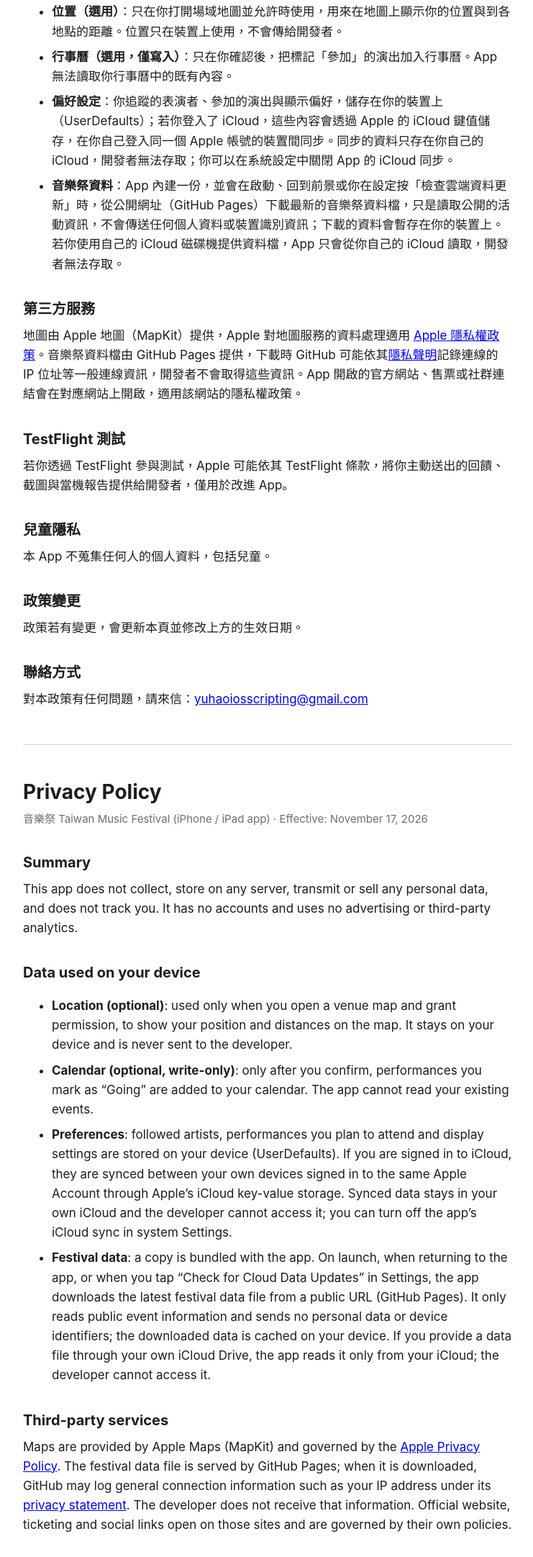
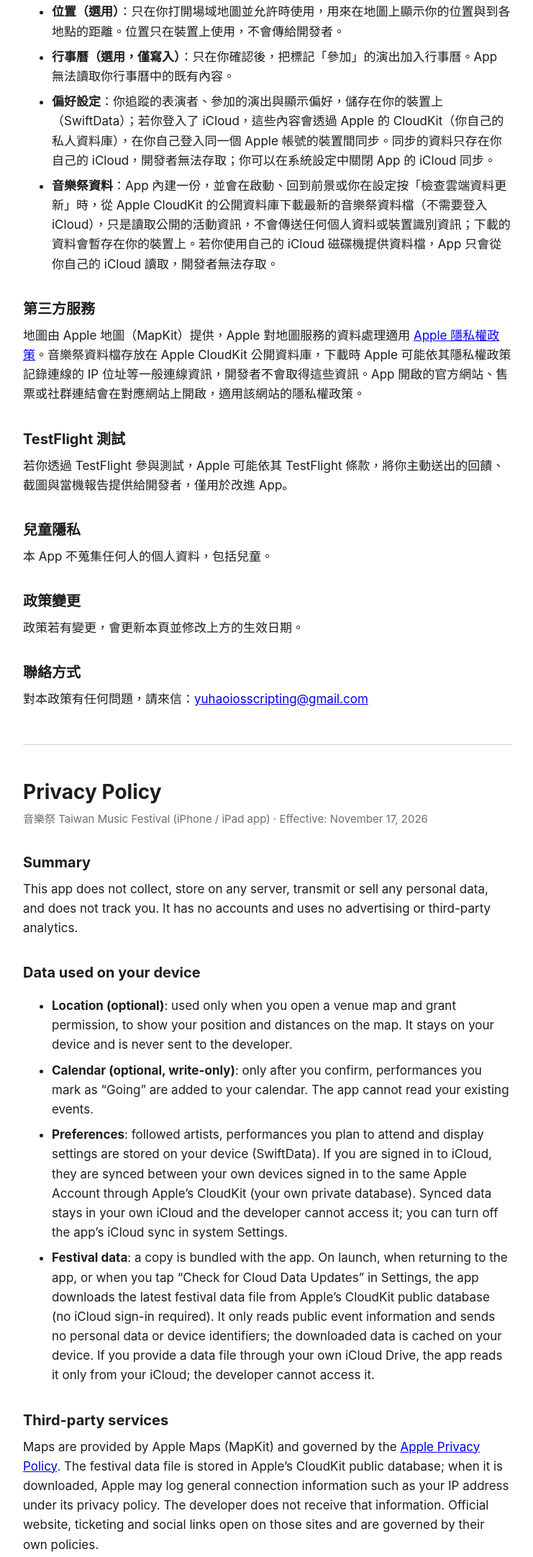
Before and after one commit to yuhao-ios-scripting/taiwan-music-festival-data, a plain HTML site: page privacy/index.html in a window 1280 px wide. Shown: the part 303-2466 px from the top of the page at 72% size, without its empty margins (268-1009 px from the left). Drawn offline with Linux system fonts and the light colour scheme.

Commit message:
Update privacy policy for CloudKit; remove catalog (moved to CloudKit public database)
Co-Authored-By: Claude Sonnet 5.5 <noreply@anthropic.com>

```diff
--- a/privacy/index.html
+++ b/privacy/index.html
@@ -30,12 +30,12 @@
 <ul>
   <li><strong>位置（選用）</strong>：只在你打開場域地圖並允許時使用，用來在地圖上顯示你的位置與到各地點的距離。位置只在裝置上使用，不會傳給開發者。</li>
   <li><strong>行事曆（選用，僅寫入）</strong>：只在你確認後，把標記「參加」的演出加入行事曆。App 無法讀取你行事曆中的既有內容。</li>
-  <li><strong>偏好設定</strong>：你追蹤的表演者、參加的演出與顯示偏好，儲存在你的裝置上（UserDefaults）；若你登入了 iCloud，這些內容會透過 Apple 的 iCloud 鍵值儲存，在你自己登入同一個 Apple 帳號的裝置間同步。同步的資料只存在你自己的 iCloud，開發者無法存取；你可以在系統設定中關閉 App 的 iCloud 同步。</li>
-  <li><strong>音樂祭資料</strong>：App 內建一份，並會在啟動、回到前景或你在設定按「檢查雲端資料更新」時，從公開網址（GitHub Pages）下載最新的音樂祭資料檔，只是讀取公開的活動資訊，不會傳送任何個人資料或裝置識別資訊；下載的資料會暫存在你的裝置上。若你使用自己的 iCloud 磁碟機提供資料檔，App 只會從你自己的 iCloud 讀取，開發者無法存取。</li>
+  <li><strong>偏好設定</strong>：你追蹤的表演者、參加的演出與顯示偏好，儲存在你的裝置上（SwiftData）；若你登入了 iCloud，這些內容會透過 Apple 的 CloudKit（你自己的私人資料庫），在你自己登入同一個 Apple 帳號的裝置間同步。同步的資料只存在你自己的 iCloud，開發者無法存取；你可以在系統設定中關閉 App 的 iCloud 同步。</li>
+  <li><strong>音樂祭資料</strong>：App 內建一份，並會在啟動、回到前景或你在設定按「檢查雲端資料更新」時，從 Apple CloudKit 的公開資料庫下載最新的音樂祭資料檔（不需要登入 iCloud），只是讀取公開的活動資訊，不會傳送任何個人資料或裝置識別資訊；下載的資料會暫存在你的裝置上。若你使用自己的 iCloud 磁碟機提供資料檔，App 只會從你自己的 iCloud 讀取，開發者無法存取。</li>
 </ul>
 
 <h2>第三方服務</h2>
-<p>地圖由 Apple 地圖（MapKit）提供，Apple 對地圖服務的資料處理適用 <a href="https://www.apple.com/legal/privacy/">Apple 隱私權政策</a>。音樂祭資料檔由 GitHub Pages 提供，下載時 GitHub 可能依其<a href="https://docs.github.com/site-policy/privacy-policies/github-general-privacy-statement">隱私聲明</a>記錄連線的 IP 位址等一般連線資訊，開發者不會取得這些資訊。App 開啟的官方網站、售票或社群連結會在對應網站上開啟，適用該網站的隱私權政策。</p>
+<p>地圖由 Apple 地圖（MapKit）提供，Apple 對地圖服務的資料處理適用 <a href="https://www.apple.com/legal/privacy/">Apple 隱私權政策</a>。音樂祭資料檔存放在 Apple CloudKit 公開資料庫，下載時 Apple 可能依其隱私權政策記錄連線的 IP 位址等一般連線資訊，開發者不會取得這些資訊。App 開啟的官方網站、售票或社群連結會在對應網站上開啟，適用該網站的隱私權政策。</p>
 
 <h2>TestFlight 測試</h2>
 <p>若你透過 TestFlight 參與測試，Apple 可能依其 TestFlight 條款，將你主動送出的回饋、截圖與當機報告提供給開發者，僅用於改進 App。</p>
@@ -63,12 +63,12 @@
 <ul>
   <li><strong>Location (optional)</strong>: used only when you open a venue map and grant permission, to show your position and distances on the map. It stays on your device and is never sent to the developer.</li>
   <li><strong>Calendar (optional, write-only)</strong>: only after you confirm, performances you mark as “Going” are added to your calendar. The app cannot read your existing events.</li>
-  <li><strong>Preferences</strong>: followed artists, performances you plan to attend and display settings are stored on your device (UserDefaults). If you are signed in to iCloud, they are synced between your own devices signed in to the same Apple Account through Apple’s iCloud key-value storage. Synced data stays in your own iCloud and the developer cannot access it; you can turn off the app’s iCloud sync in system Settings.</li>
-  <li><strong>Festival data</strong>: a copy is bundled with the app. On launch, when returning to the app, or when you tap “Check for Cloud Data Updates” in Settings, the app downloads the latest festival data file from a public URL (GitHub Pages). It only reads public event information and sends no personal data or device identifiers; the downloaded data is cached on your device. If you provide a data file through your own iCloud Drive, the app reads it only from your iCloud; the developer cannot access it.</li>
+  <li><strong>Preferences</strong>: followed artists, performances you plan to attend and display settings are stored on your device (SwiftData). If you are signed in to iCloud, they are synced between your own devices signed in to the same Apple Account through Apple’s CloudKit (your own private database). Synced data stays in your own iCloud and the developer cannot access it; you can turn off the app’s iCloud sync in system Settings.</li>
+  <li><strong>Festival data</strong>: a copy is bundled with the app. On launch, when returning to the app, or when you tap “Check for Cloud Data Updates” in Settings, the app downloads the latest festival data file from Apple’s CloudKit public database (no iCloud sign-in required). It only reads public event information and sends no personal data or device identifiers; the downloaded data is cached on your device. If you provide a data file through your own iCloud Drive, the app reads it only from your iCloud; the developer cannot access it.</li>
 </ul>
 
 <h2>Third-party services</h2>
-<p>Maps are provided by Apple Maps (MapKit) and governed by the <a href="https://www.apple.com/legal/privacy/">Apple Privacy Policy</a>. The festival data file is served by GitHub Pages; when it is downloaded, GitHub may log general connection information such as your IP address under its <a href="https://docs.github.com/site-policy/privacy-policies/github-general-privacy-statement">privacy statement</a>. The developer does not receive that information. Official website, ticketing and social links open on those sites and are governed by their own policies.</p>
+<p>Maps are provided by Apple Maps (MapKit) and governed by the <a href="https://www.apple.com/legal/privacy/">Apple Privacy Policy</a>. The festival data file is stored in Apple’s CloudKit public database; when it is downloaded, Apple may log general connection information such as your IP address under its privacy policy. The developer does not receive that information. Official website, ticketing and social links open on those sites and are governed by their own policies.</p>
 
 <h2>TestFlight testing</h2>
 <p>If you test through TestFlight, Apple may share feedback, screenshots and crash reports you choose to submit with the developer under Apple’s TestFlight terms, used only to improve the app.</p>
```
Also changed, not shown: 1 other file.
